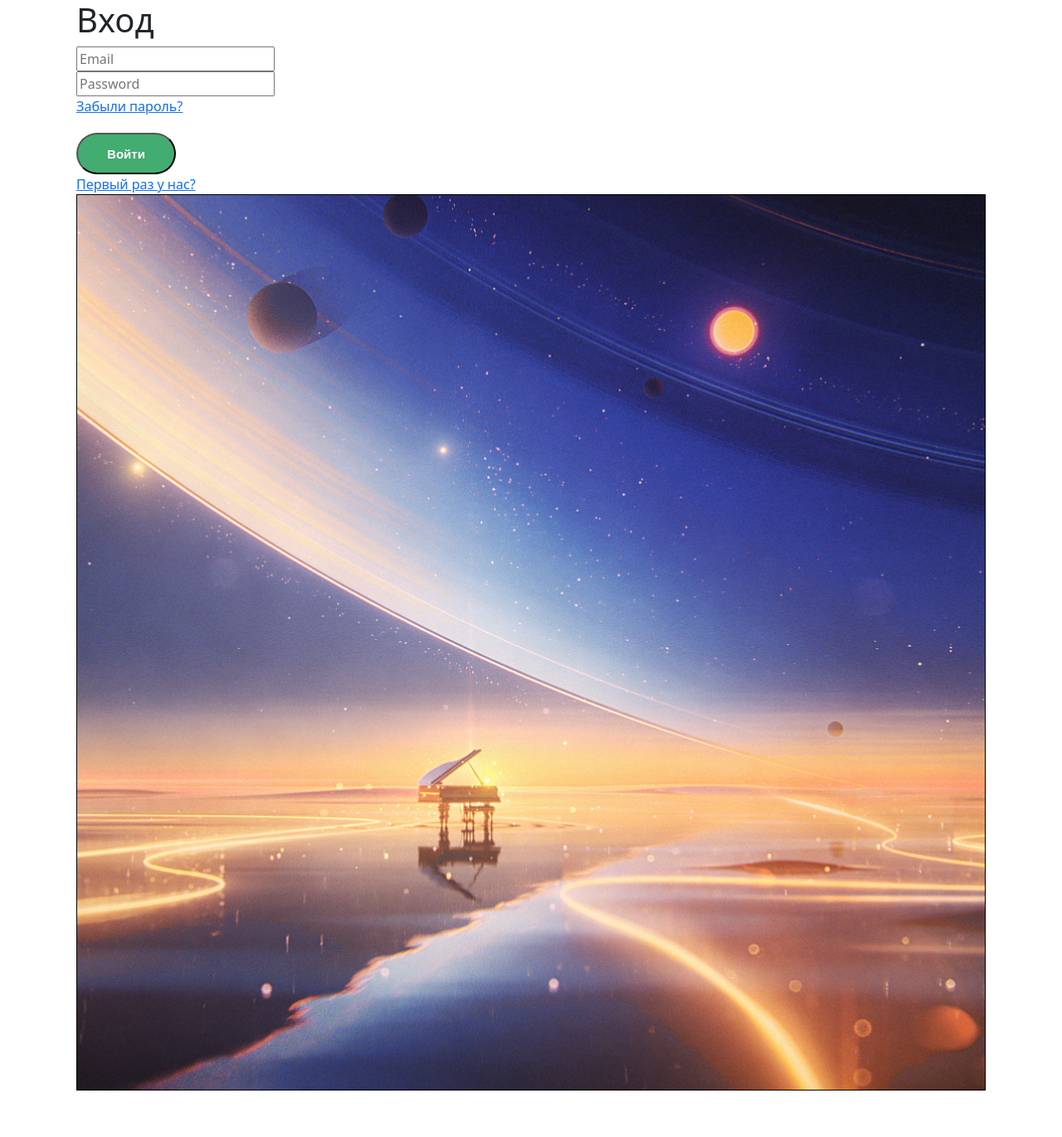
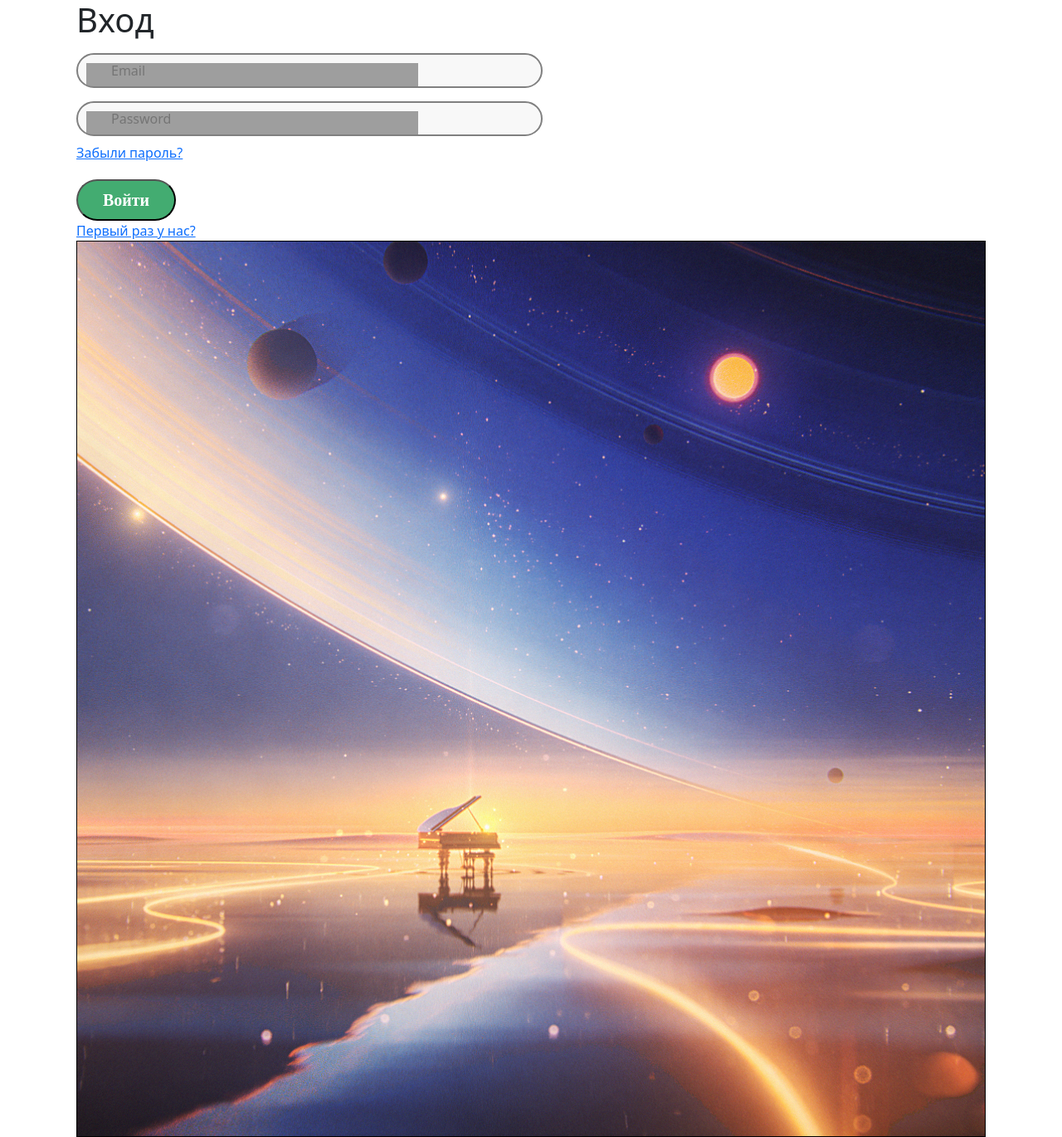
Before and after one commit to dmitryboris/DigitalPortfolio, a Django app: page /reg/login/ in a window 1280 px wide. Shown: the whole page at 83% size. Before the commit the page ends 1314 px from the top, so only its background shows below. Run offline with Django 5.2, Linux system fonts and the light colour scheme; grey boxes are pictures that could not be loaded.

Commit message:
add some css

```diff
--- a/registration/static/registration/css/login.css
+++ b/registration/static/registration/css/login.css
@@ -12,7 +12,7 @@ body {
     text-align: center;
     color: white;
     background-color: #43AC71;
-    font: bold 15px/35px Arial;
+    font: bold 20px/45px Manrope;
     position: relative;
     border-radius: 25px;
 }
@@ -20,3 +20,22 @@ body {
 .button:hover {
     background: #6CC291;
 }
+
+input[type=text] {
+    width: 562px;
+    height: 42px;
+    padding: 12px 0px;
+    margin: 8px 0;
+    box-sizing: border-box;
+    border: 2px solid grey;
+    border-radius: 25px;
+    background-color: #F8F8F8;
+    background-image: url('searchicon.png');
+    background-position: 10px 10px;
+    background-repeat: no-repeat;
+    padding-left: 40px;
+}
+
+/*input[type=text]:focus {
+  border: 3px solid black;
+}*/
```
